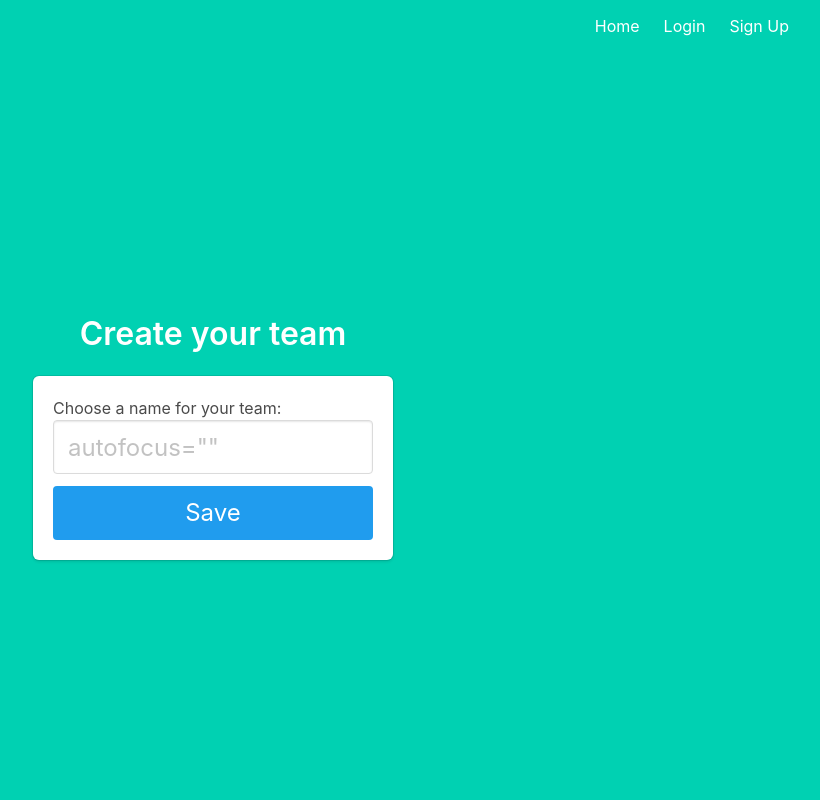
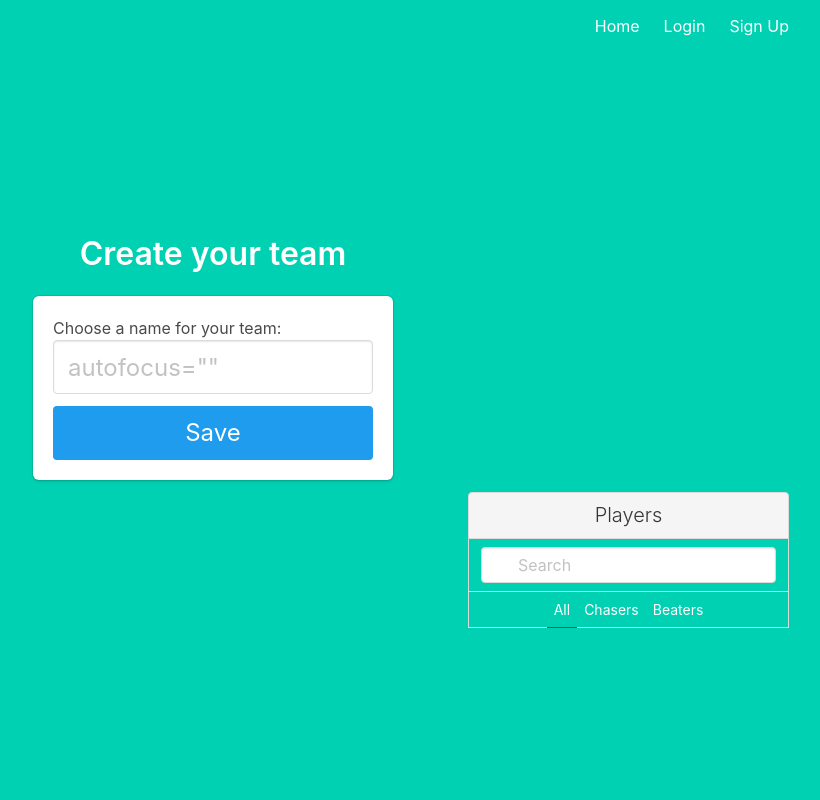
Before and after one commit to MayarKarkout/fantasy-app, a Flask app: template app/templates/fantasy_team.html in a window 1280 px wide. Shown: the whole page, without its empty margins (427-1247 px from the left). Run offline with Flask 2, Linux system fonts and the light colour scheme; the template is opened without the code that fills it, so the values that code supplies are empty.

Commit message:
Master update

```diff
--- a/app/routes/main.py
+++ b/app/routes/main.py
@@ -5,7 +5,7 @@ from flask import Blueprint, request, render_template
 from flask_login import login_required, current_user
 from sqlalchemy import or_, null
 
-from app.models import User, FantasyTeam
+from app.models import User, FantasyTeam, Player
 from app import db
 
 main = Blueprint('main', __name__)
@@ -20,7 +20,8 @@ def index():
 @main.route('/fantasy_team')
 @login_required
 def fantasy_team():
-    return render_template('fantasy_team.html')
+    players = Player.query.all()
+    return render_template('fantasy_team.html', players=players)
 
 
 @main.route('/fantasy_team', methods=['POST'])
--- a/app/templates/fantasy_team.html
+++ b/app/templates/fantasy_team.html
@@ -3,38 +3,24 @@
 {% extends "base.html" %}
 
 {% block content %}
+
+{% if current_user.fantasy_team %}
 <h1 class="title">
-<!--  Welcome, {{ current_user.name }}!-->
+    {{ current_user.fantasy_team.name }}
 </h1>
 
-
-{% if current_user.fantasy_team %}
-<a>
-    {{ current_user.fantasy_team.name }}
-</a>
-
 {% else %}
-
+<!--create team -->
 <div class="column is-4 is-offset-4">
     <h2 class="title">Create your team</h2>
-
-<!--    <a class="button is-primary is-inverted is-outlined"-->
-<!--       onclick="getLocation()"-->
-<!--       style="margin-bottom: 30px">-->
-
-<!--        Fill your location details automatically-->
-
-<!--    </a>-->
-
     <div class="box">
         {% with messages = get_flashed_messages() %}
         {% if messages %}
-            <div class="notification is-danger">
-                {{ messages[0] }}. Go to <a href="{{ url_for('auth.login') }}">login page</a>.
-            </div>
+        <div class="notification is-danger">
+            {{ messages[0] }}. Go to <a href="{{ url_for('auth.login') }}">login page</a>.
+        </div>
         {% endif %}
         {% endwith %}
-
 
         <form method="POST" action="/fantasy_team">
 
@@ -42,13 +28,9 @@
                 <div class="control">
                     Choose a name for your team:
                     <input class="input is-large" type="text" name="name"
-                           {% if current_user.profile.first_name is not none%}
-                           placeholder={{current_user.fantasy_team.name}}
-                           {% else %}
-                           placeholder="Name"
-                           {% endif %}
-                           autofocus=""
-                    >
+                        {% if current_user.profile.first_name is not none%}
+                        placeholder={{current_user.fantasy_team.name}} {% else %} placeholder="Name" {% endif %}
+                        autofocus="">
                 </div>
             </div>
 
@@ -61,4 +43,39 @@
 {% endif %}
 
 
+<nav class="level">
+    <div class="level-left">
+
+    </div>
+    <div class="level-right">
+        <div class="level-item">
+            <nav class="panel">
+                <p class="panel-heading">
+                    Players
+                </p>
+                <div class="panel-block">
+                    <p class="control has-icons-left">
+                        <input class="input" type="text" placeholder="Search">
+                        <span class="icon is-left">
+                            <i class="fas fa-search" aria-hidden="true"></i>
+                        </span>
+                    </p>
+                </div>
+                <p class="panel-tabs">
+                    <a class="is-active">All</a>
+                    <a>Chasers</a>
+                    <a>Beaters</a>
+                </p>
+                {% for player in players %}
+                <a class="panel-block is-active">
+                    <span class="panel-icon">
+                        <i class="fas fa-book" aria-hidden="true"></i>
+                    </span>
+                    {{ player.first_name }}
+                </a>
+                {% endfor %}
+            </nav>
+        </div>
+    </div>
+</nav>
 {% endblock %}
```
